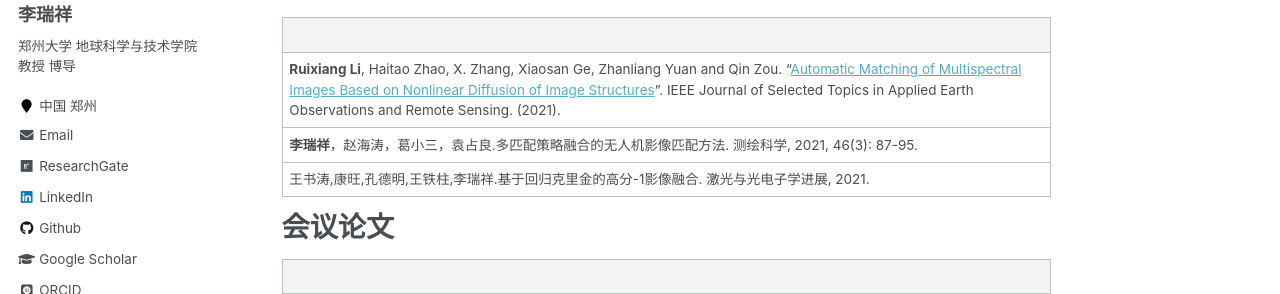
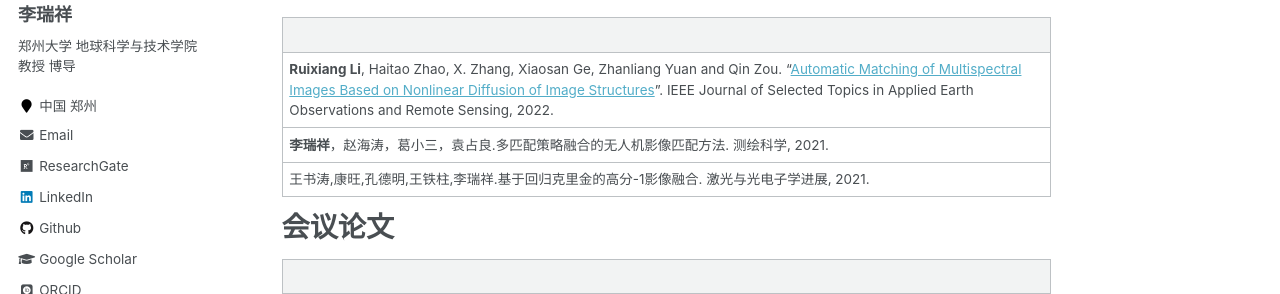
Before and after one commit to aiipslab/aiipslab.github.io, a Jekyll site: the page built from _pages/publications.md, in a window 1280 px wide and 1204 px high. Shown: the part 163-457 px from the top of the window. Built offline with Jekyll 4.4.1, drawn with Linux system fonts in a browser that asks for light colours; some web fonts are replaced.

Commit message:
Update publications.md

```diff
--- a/_pages/publications.md
+++ b/_pages/publications.md
@@ -9,8 +9,8 @@ author_profile: true
 
 | |
 | :---- |
-|**Ruixiang Li**, Haitao Zhao, X. Zhang, Xiaosan Ge, Zhanliang Yuan and Qin Zou. “[Automatic Matching of Multispectral Images Based on Nonlinear Diffusion of Image Structures]()”. IEEE Journal of Selected Topics in Applied Earth Observations and Remote Sensing. (2021). |
-|**李瑞祥**，赵海涛，葛小三，袁占良.多匹配策略融合的无人机影像匹配方法. 测绘科学, 2021, 46(3): 87-95. |
+|**Ruixiang Li**, Haitao Zhao, X. Zhang, Xiaosan Ge, Zhanliang Yuan and Qin Zou. “[Automatic Matching of Multispectral Images Based on Nonlinear Diffusion of Image Structures]()”. IEEE Journal of Selected Topics in Applied Earth Observations and Remote Sensing, 2022. |
+|**李瑞祥**，赵海涛，葛小三，袁占良.多匹配策略融合的无人机影像匹配方法. 测绘科学, 2021. |
 |王书涛,康旺,孔德明,王铁柱,李瑞祥.基于回归克里金的高分-1影像融合. 激光与光电子学进展, 2021. |
 
 会议论文
```
